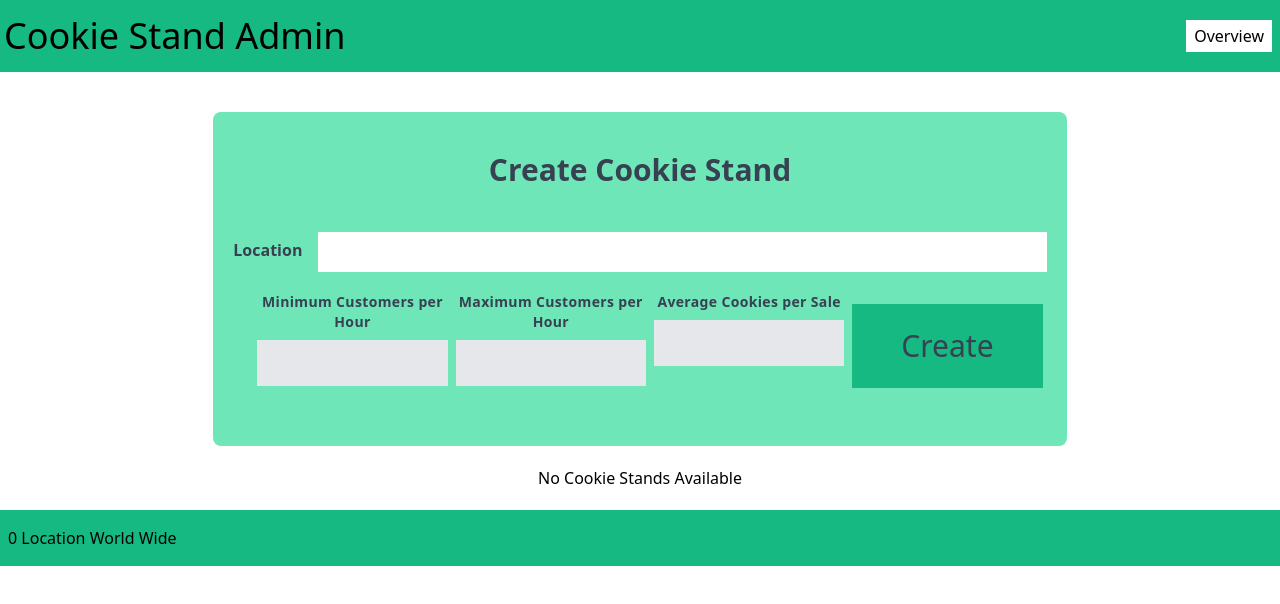
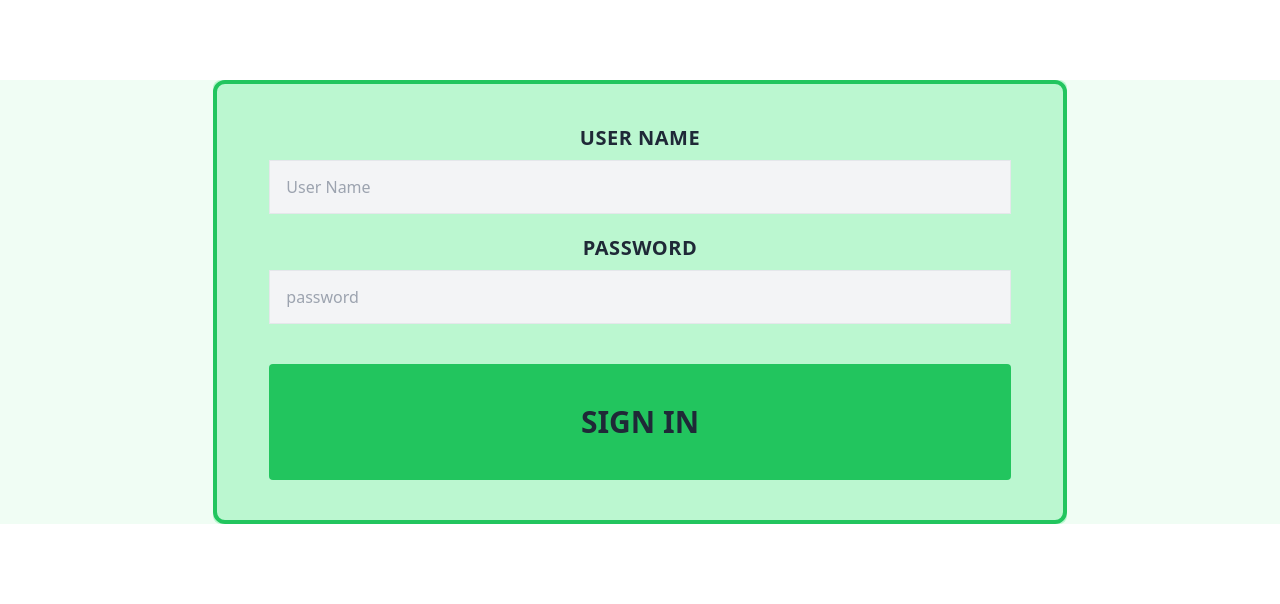
Before and after one commit to tradalhariri/cookie-stand-admin, a Next.js app: page / in a window 1280 px wide. Shown: the top 604 px of the page. Built offline with nearby package versions, Linux system fonts and the light colour scheme.

Commit message:
finish lab 3 react

```diff
--- a/package.json
+++ b/package.json
@@ -6,6 +6,7 @@
     "start": "next start"
   },
   "dependencies": {
+    "axios": "^0.24.0",
     "next": "latest",
     "react": "^17.0.2",
     "react-dom": "^17.0.2"
--- /dev/null
+++ b/pages/LoginForm.js
@@ -0,0 +1,33 @@
+import React from 'react';
+
+const LoginForm = ({login}) => {
+    return (
+        <div className="flex flex-col items-center justify-center flex-1 w-full text-center bg-green-50 my-20">
+        <div className="flex w-2/3 bg-green-200 rounded-lg">
+            <form className = "w-full px-10 py-5 border-4 border-green-500 border-solid rounded-xl" onSubmit = {(event) => {event.preventDefault(), login(event.target.userName.value, event.target.password.value)}}>
+                <div className="w-full px-3 ">
+                    <label className="block w-full my-2 mt-5 text-xl font-bold tracking-wide text-gray-800 " for="userName">
+                        USER NAME
+                    </label>
+                    <input className="block w-full px-4 py-4 leading-tight text-gray-700 bg-gray-100 border border-gray-200 border-solid appearance-none focus:outline-none focus:bg-white focus:border-gray-200" id="userName" type="text" placeholder = "User Name" required />
+                </div>
+
+                <div className="w-full px-3 mt-5">
+                    <label className="block w-full my-2 mt-5 text-xl font-bold tracking-wide text-gray-800" for="userName">
+                        PASSWORD
+                    </label>
+                    <input className="block w-full px-4 py-4 leading-tight text-gray-700 bg-gray-100 border border-gray-200 appearance-none focus:outline-none focus:bg-white focus:border-gray-200" id="password" type="password" placeholder = "password" required />
+                </div>
+
+                <div className="w-full px-3 mt-10">
+                    <button className="block w-full px-4 py-10 mb-5 text-3xl font-bold text-gray-800 bg-green-500 rounded hover:bg-green-600 active:bg-green-400">
+                        SIGN IN
+                    </button>
+                </div>
+            </form>
+        </div>
+    </div>
+    );
+}
+
+export default LoginForm;
--- a/pages/cookieStandAdmin.js
+++ b/pages/cookieStandAdmin.js
@@ -4,13 +4,38 @@ import Header from "./header";
 import Footer from "./footer";
 import ReportTable from "./reportTable";
 import CreateForm from "./createForm";
-import { useState} from 'react'
+import axios from 'axios';
+import { useState,useEffect} from 'react'
 
-const Cookiestandadmin = () => {
+const baseUrl ='https://backend-drf.herokuapp.com/';
+const creatCookieStandUrl = baseUrl+'api/v1/cookie_stands/';
+
+const Cookiestandadmin = (props) => {
     const [reports,setReports] = useState([])
     const fromFormTOCookiestandadmin = (avgCookies)=>{
-        setReports([...reports,avgCookies])
+        //setReports([...reports,avgCookies])
     }
+
+    const config={
+        headers: {"Authorization" : `Bearer ${props.token}`}
+    }
+useEffect(() => {
+  const fetchData = async () => {
+    const result = await axios.get(
+      creatCookieStandUrl, config    );
+    const results = result.data.map( (store,idx) =>{
+      return store.hourly_sales
+    })
+    console.log(results);
+    setReports([...reports,...results.slice(9)]);
+  };
+
+  fetchData();
+}, []);
+  // const s = await axios.get(creatCookieStandUrl, config);
+  // setResults(s.data);
+  // console.log(s.data)
+
   return (
     <>
       <Head>
@@ -23,7 +48,7 @@ const Cookiestandadmin = () => {
       <main className="">
     <div className="flex flex-col items-center justify-center flex-1 w-full text-center  py-5 ">
           <div className = "flex w-2/3 bg-[#6FE6B7] my-5 rounded-lg">
-          <CreateForm fromFormTOCookiestandadmin={fromFormTOCookiestandadmin}/>
+          <CreateForm fromFormTOCookiestandadmin={fromFormTOCookiestandadmin} token ={props.token}/>
           </div>
           <ReportTable reports = {reports}/>
 
--- a/pages/createForm.js
+++ b/pages/createForm.js
@@ -1,18 +1,31 @@
 import React from "react";
 import { useState} from 'react'
-const CreateForm = ({fromFormTOCookiestandadmin}) => {
-    const eventHandler = (e) => {
+const baseUrl ='https://backend-drf.herokuapp.com/';
+const creatCookieStandUrl = baseUrl+'api/v1/cookie_stands/';
+import axios from 'axios';
+
+const CreateForm =  ({fromFormTOCookiestandadmin,token}) => {
+const [result,setResult ] = useState("")
+const [results,setResults ] = useState([])
+
+const config={
+    headers: {"Authorization" : `Bearer ${token}`}
+}
+
+
+    const eventHandler = async(e) => {
       e.preventDefault();
       const cookieStand = {
         location: e.target.location.value,
-        minCustomers: e.target.min_customers.value,
-        maxCustomers: e.target.max_customers.value,
-        avgCookies: e.target.avg_cookies.value,
+        minimum_customers_per_hour: e.target.min_customers.value,
+        maximum_customers_per_hour: e.target.max_customers.value,
+        average_cookies_per_sale: e.target.avg_cookies.value,
       }
+
       const calcAvgCookiePerHour = (cookieStand)=>{
 
-          const randCustomer = Math.floor(Math.random() * (Math.floor(parseInt(cookieStand.maxCustomers)) - Math.ceil(parseInt( cookieStand.minCustomers)) + 1) + Math.ceil(parseInt( cookieStand.minCustomers)) );
-          return Math.floor(randCustomer * parseFloat(cookieStand.avgCookies));
+          const randCustomer = Math.floor(Math.random() * (Math.floor(parseInt(cookieStand.maximum_customers_per_hour)) - Math.ceil(parseInt( cookieStand.minimum_customers_per_hour)) + 1) + Math.ceil(parseInt( cookieStand.minimum_customers_per_hour)) );
+          return Math.floor(randCustomer * parseFloat(cookieStand.average_cookies_per_sale));
 
       }
 
@@ -29,7 +42,18 @@ const CreateForm = ({fromFormTOCookiestandadmin}) => {
 
      avgCookies.push(rowTotal)
       fromFormTOCookiestandadmin(avgCookies)
+      cookieStand.hourly_sales = avgCookies
+      axios.post(creatCookieStandUrl,cookieStand, config).then(res =>{
+        setResult(res.data);
+    });
+      console.log("cookie stand",cookieStand);
     };
+
+
+
+
+  // console.log("hhhhh ",result);
+  // console.log("iiii ",results);
 
   return (
     <form className="w-full px-5 mt-10" onSubmit={eventHandler}>
--- a/pages/footer.js
+++ b/pages/footer.js
@@ -3,7 +3,7 @@ import React from "react";
 const Footer = ({ locationsNum }) => {
   return (
     <footer className="flex justify-between bg-[#15B981] py-4 px-2 items-center">
-      <p>{locationsNum} Location World Wide</p>
+      <p className="mx-auto">{locationsNum} Location World Wide</p>
     </footer>
   );
 };
--- a/pages/index.js
+++ b/pages/index.js
@@ -1,11 +1,24 @@
 import { useState } from "react";
 import Cookiestandadmin from "./cookieStandAdmin";
+import LoginForm from "./LoginForm";
+import axios from "axios";
+const baseUrl ='https://backend-drf.herokuapp.com/';
+const tokenUrl = baseUrl+'api/token/';
+const Home = () => {
 
-const App = () => {
+const [token, setToken] = useState('');
+
+const login = async (username, password)=> {
+  const response = await axios.post(tokenUrl, { username, password });
+  setToken(response.data.access)
+}
+
   return (
     <>
-     <Cookiestandadmin/>
+    {(!token) ? <LoginForm login={login}/>:   <Cookiestandadmin token ={token}/> }
+
     </>
   );
 };
-export default App;
+
+export default Home;
```
Also changed, not shown: 2 other files (tests, documents, lock files or other folders).
